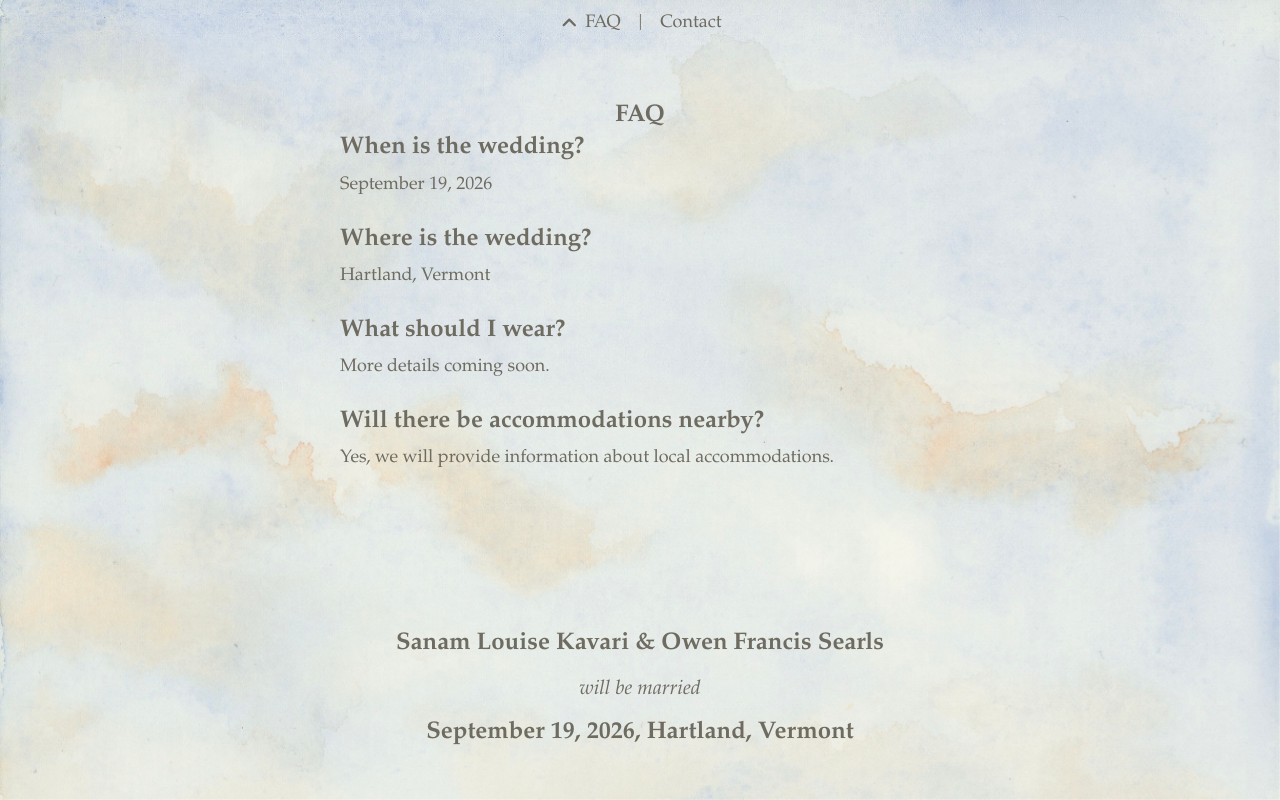
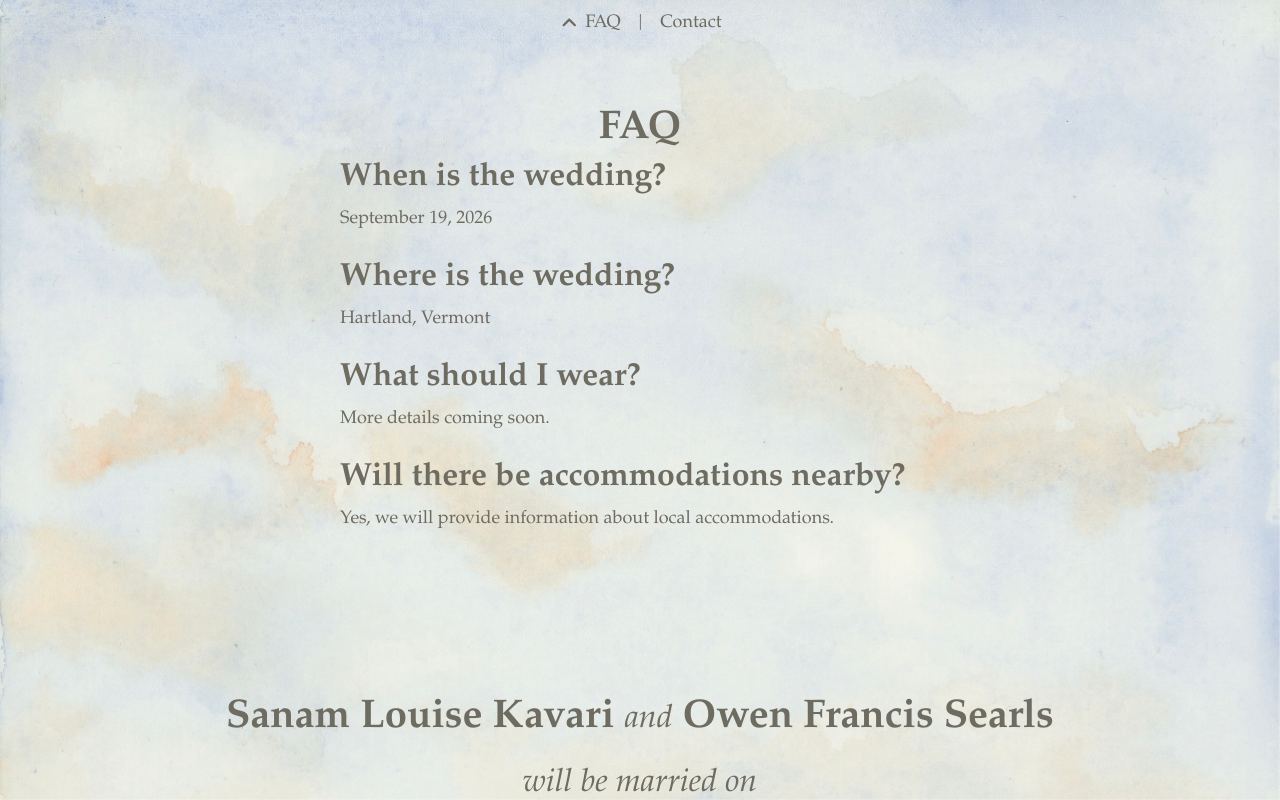
Before and after one commit to owensearls/wedding.kavari-searls.net, a React (Vite) app: page /#faq in a window 1280 px wide. Built offline with nearby package versions, Linux system fonts and the light colour scheme.

Commit message:
content updates

```diff
--- a/src/App.tsx
+++ b/src/App.tsx
@@ -8,9 +8,10 @@ function App() {
       <BackgroundLayout
         header={
           <div style={{ textAlign: "center", color: "#6E6B60", display: "flex", flexDirection: "column", paddingTop: 75, gap: "10px" }}>
-            <h1>Sanam Louise Kavari & Owen Francis Searls</h1>
-            <span style={{fontStyle: "italic", fontSize: "20px"}}>will be married</span>
-            <h2>September 19, 2026, Hartland, Vermont</h2>
+            <h1>Sanam Louise Kavari <span style={{fontStyle: "italic", fontSize: "32px", fontWeight: "normal"}}>and</span> Owen Francis Searls</h1>
+            <span style={{fontStyle: "italic", fontSize: "32px"}}>will be married on</span>
+            <h2>September 19, 2026 <span style={{fontStyle: "italic", fontSize: "32px", fontWeight: "normal"}}>in</span> Hartland, Vermont</h2>
+            <h2></h2>
           </div>
         }
         footer={
--- a/src/index.css
+++ b/src/index.css
@@ -35,13 +35,14 @@ body {
 
 h1 {
   font-weight: 600;
+  font-size: 40px;
   line-height: 1.1;
   margin: 0.25em 0;
 }
 
 h2 {
   font-weight: 600;
-  font-size: 24px;
+  font-size: 32px;
   line-height: 1.1;
   margin: 0.25em 0;
 }
```
